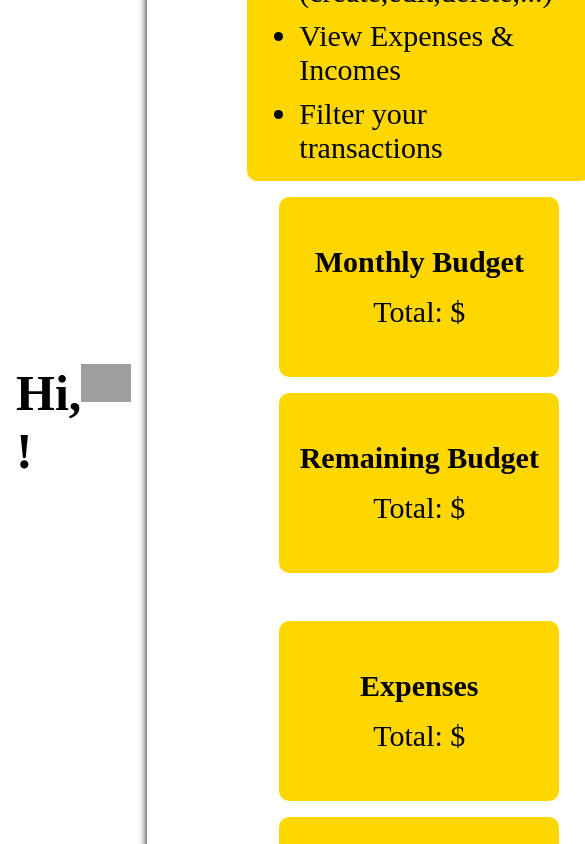
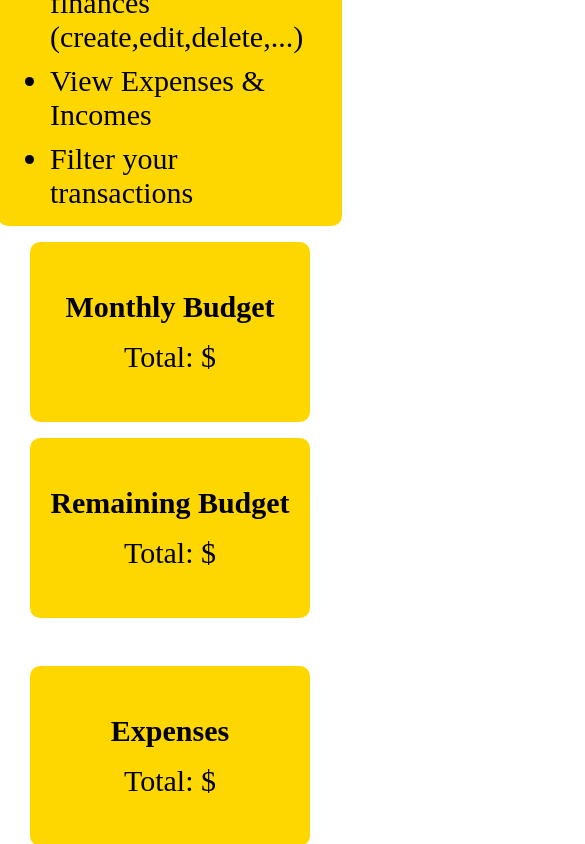
Before and after one commit to IbrahimItani01/finanz-tracker-enhanced, a React (Create React App) app: page / in a window 390 px wide. Shown: the top 844 px of the page, 585 px wide, since content can reach past the window. Built offline with nearby package versions, Linux system fonts and the light colour scheme; grey boxes are pictures that could not be loaded.

Commit message:
css<>fixed some responsiveness issues

```diff
--- a/src/styles/base.css
+++ b/src/styles/base.css
@@ -105,6 +105,9 @@
     justify-content: space-between;
     padding: 1em;
 }
+.top-section>h1{
+    display: none;
+}
 .mobile-bar{
     position: relative;
     display: none;
@@ -188,4 +191,19 @@
     .mobile-bar{
         display: block;
     }
+    .virtual-body{
+        flex-direction: column;
+        align-items: center;
+        justify-content: center;
+    }
+    .top-section{
+        display: flex;
+        justify-content: space-around;
+        align-items: center;
+        width: 100%;
+
+    }
+    .top-section>h1{
+        display: block;
+    }
 }
```
